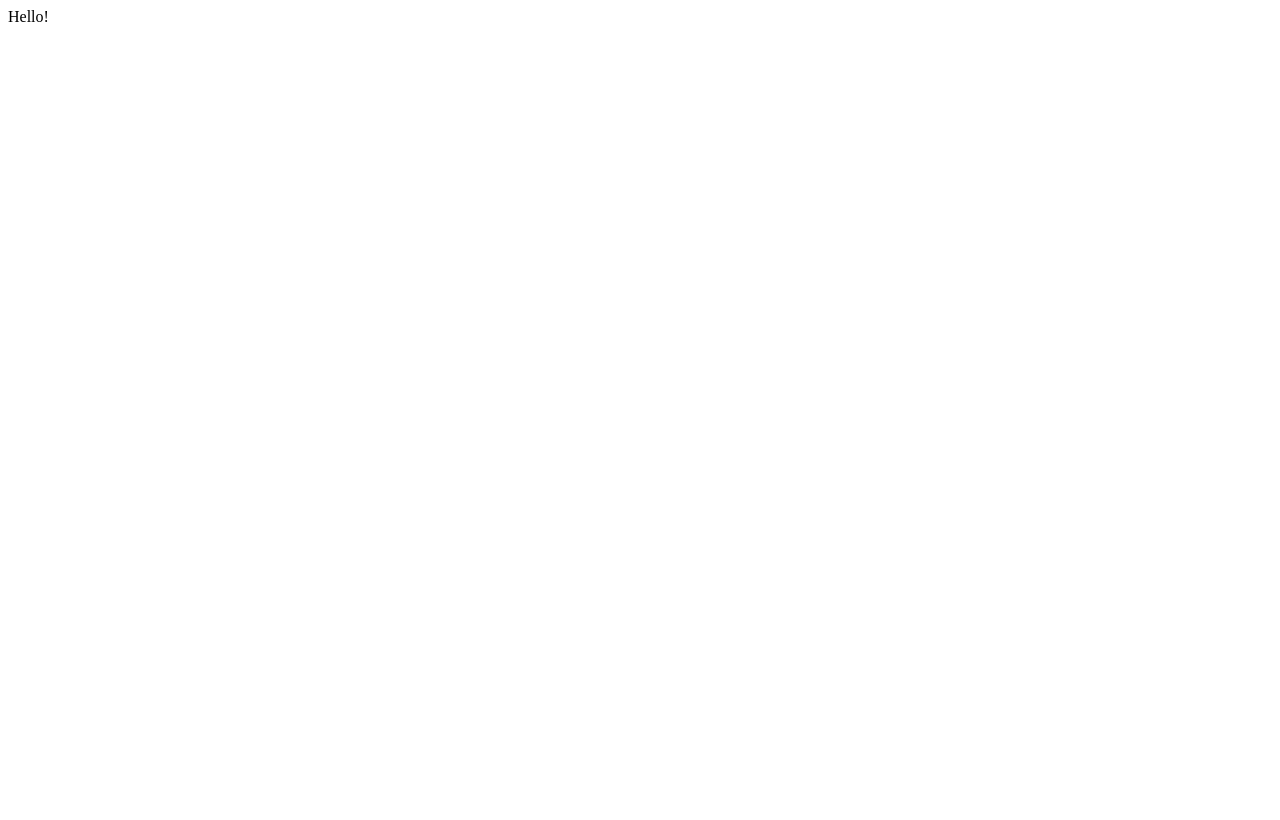
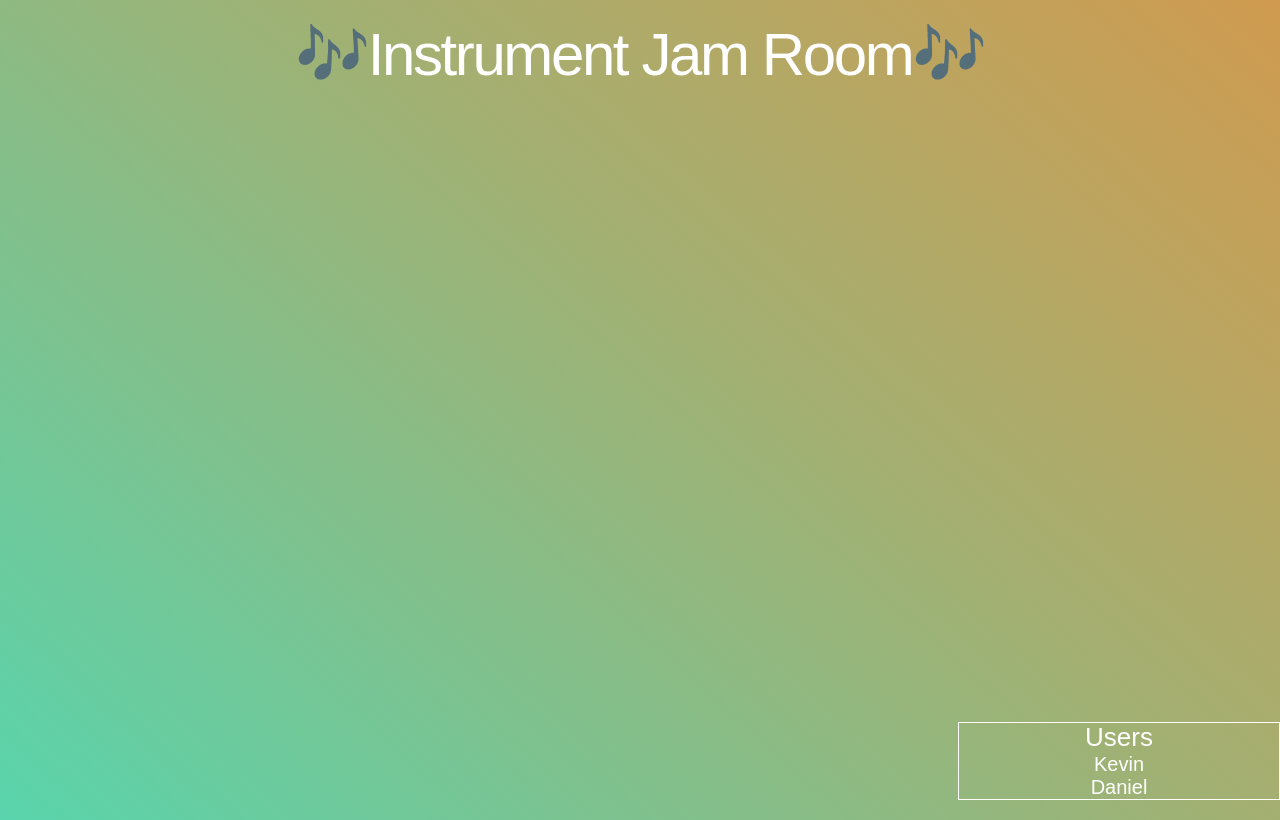
Before and after one commit to danieltomasku/Instrument-Jam-Room, a website: page client/index.html in a window 1280 px wide. Drawn offline with nearby package versions, Linux system fonts and the light colour scheme.

Commit message:
Initial setup of CSS

```diff
--- /dev/null
+++ b/client/css/styles.css
@@ -0,0 +1,40 @@
+body {
+	background-image: linear-gradient(-138deg, #D09B50 0%, #A0B174 45%, #59D4AC 100%);
+	-webkit-background-size: cover;
+  -moz-background-size: cover;
+  -o-background-size: cover;
+	background-size: cover;
+	background-repeat:no-repeat;
+	font-family: 'Circular Air Pro', sans-serif;
+  color: white;
+  height: 100vh;
+}
+
+.title {
+  font-family: 'Circular Air Pro', sans-serif;
+  font-size: 60px;
+  font-weight: normal;
+  color: white;
+  text-align: center;
+  letter-spacing: -.04em;
+  margin: 20px;
+}
+
+.users {
+  position: absolute;
+  bottom: 0px;
+  right: 0px;
+  width: 25vw;
+  border: 1px solid white;
+  font-size: 26px;
+  text-align: center;
+}
+
+.user {
+  font-size: 20px;
+  font-weight: light;
+}
+
+.instruments {
+
+}
--- a/client/index.html
+++ b/client/index.html
@@ -2,8 +2,19 @@
 <html lang="en">
   <head>
     <meta charset="utf-8">
+    <link rel='stylesheet' type="text/css" href='https://cdnjs.cloudflare.com/ajax/libs/normalize/7.0.0/normalize.min.css'></link>
+    <link rel='stylesheet' type="text/css" href='css/styles.css'></link>
   </head>
   <body>
-    <div id="app">Hello!</div>
+    <div id="app" class="title">🎶Instrument Jam Room🎶</div>
+    <div class="users">
+      Users
+      <div class="user">
+        Kevin
+      </div>
+      <div class="user">
+        Daniel
+      </div>
+    </div>
   </body>
 </html>
--- a/server.js
+++ b/server.js
@@ -1,11 +1,14 @@
 'use strict';
 
 var path = require('path');
-var app = require('express')();
+var express = require('express');
+var app = express();
 var server = require('http').createServer(app);
 var io = require('socket.io')(server);
 
 var port = 3000;
+
+app.use('/', express.static(__dirname + '/client'));
 
 io.on('connection', function(){
 	console.log('Socket connected');
```
